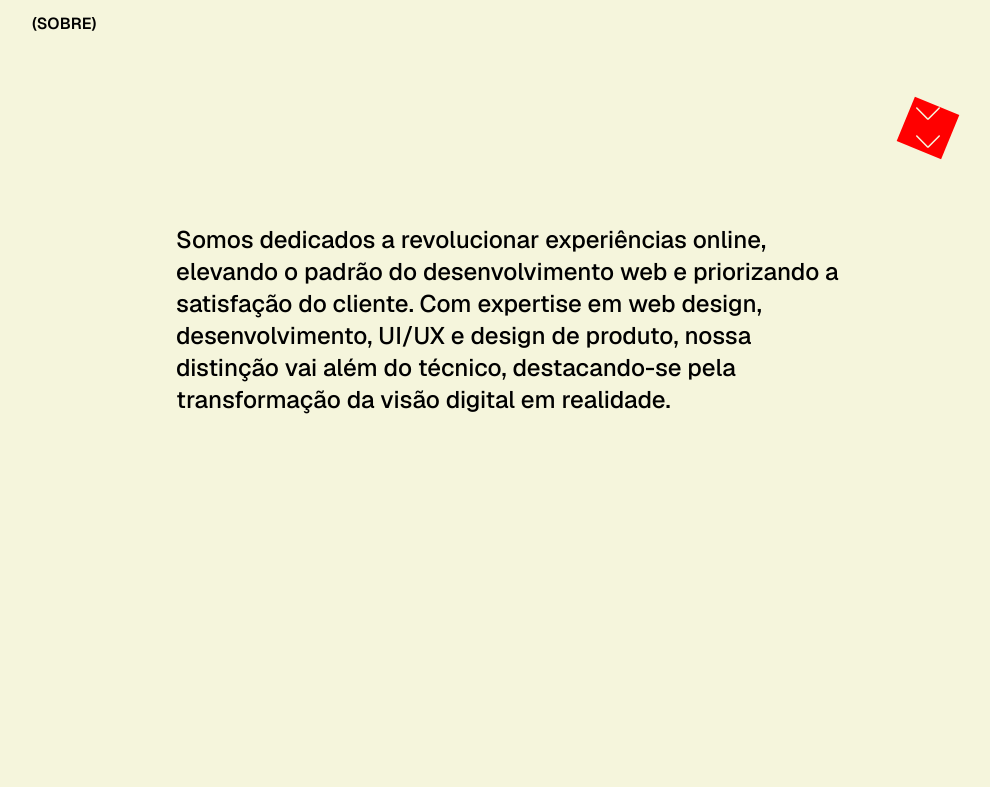
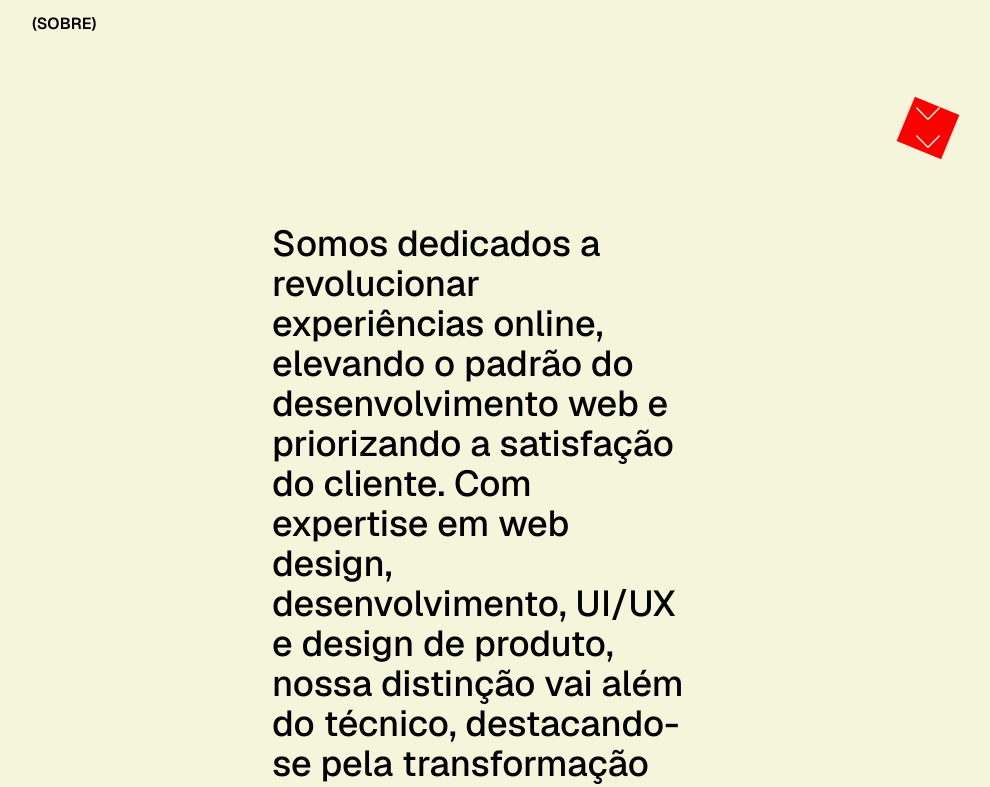
Before and after one commit to cbxcvl/capic, a Next.js app: page / in a window 1280 px wide. Shown: the part 880-1667 px from the top of the page, without its empty margins (64-1054 px from the left). Built offline with nearby package versions, Linux system fonts and the light colour scheme.

Commit message:
Update SectionContent styling and font size

```diff
--- a/src/components/SectionContent/SectionContent.tsx
+++ b/src/components/SectionContent/SectionContent.tsx
@@ -6,8 +6,8 @@ interface ScrollContentProps {
 
 export function SectionContent({ content }: ScrollContentProps) {
   return (
-    <div className="w-[80%] h-[40%] pt-24 ">
-      <p className="text-black w-fit h-full text-2xl font-medium font-sans text-start scale-[scrollYProgress]">
+    <div className="w-[80%] h-[40%] lg:pl-24 pt-24 lg:w-[60%] lg:h-[30%] ">
+      <p className="text-black text-2xl font-medium font-sans text-start md:text-4xl ">
         {content}
       </p>
     </div>
```
